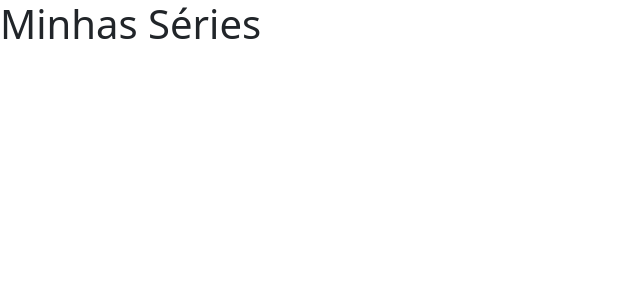
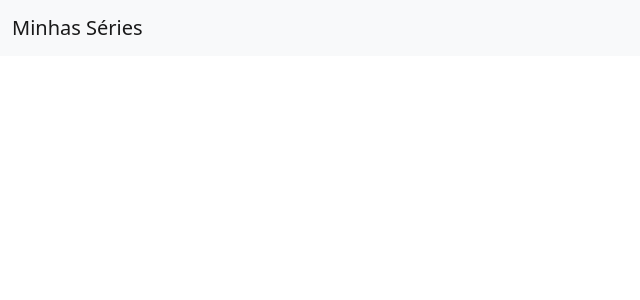
Before and after one commit to moisesrmartins/React_3_Minhas_Series, a React (Create React App) app in the folder minhas_series/: page / in a window 1280 px wide. Shown: the top 300 px of the page, without its empty margins (0-640 px from the left). Built offline with nearby package versions, Linux system fonts and the light colour scheme.

Commit message:
React_3_Minhas_Series Parte 4: Navbar e NavbarBrand

```diff
--- a/minhas_series/src/App.js
+++ b/minhas_series/src/App.js
@@ -1,9 +1,15 @@
 import React from 'react';
+import {
+  Navbar,
+  NavbarBrand
+} from "reactstrap";
 
 function App() {
   return (
     <div className="App">
-    <h1>Minhas Séries</h1>
+    <Navbar color = "light" light expand = "md">
+      <NavbarBrand>Minhas Séries</NavbarBrand>
+    </Navbar>
     </div>
   );
 }
```
